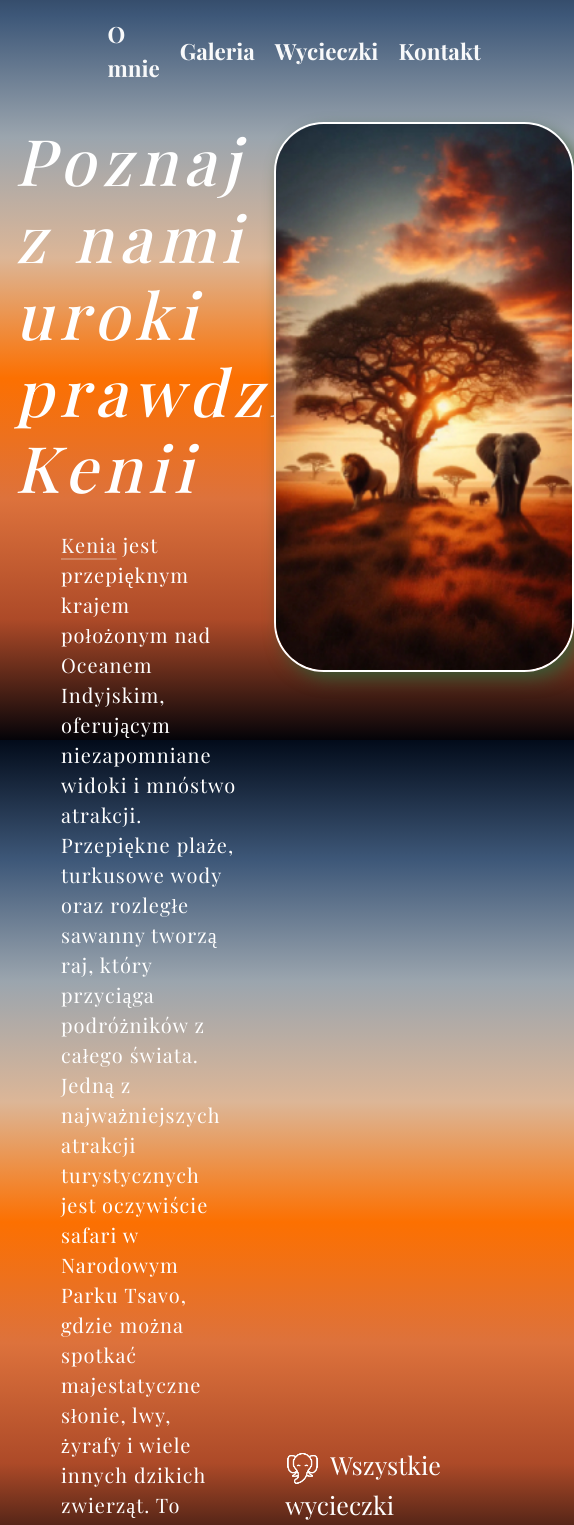
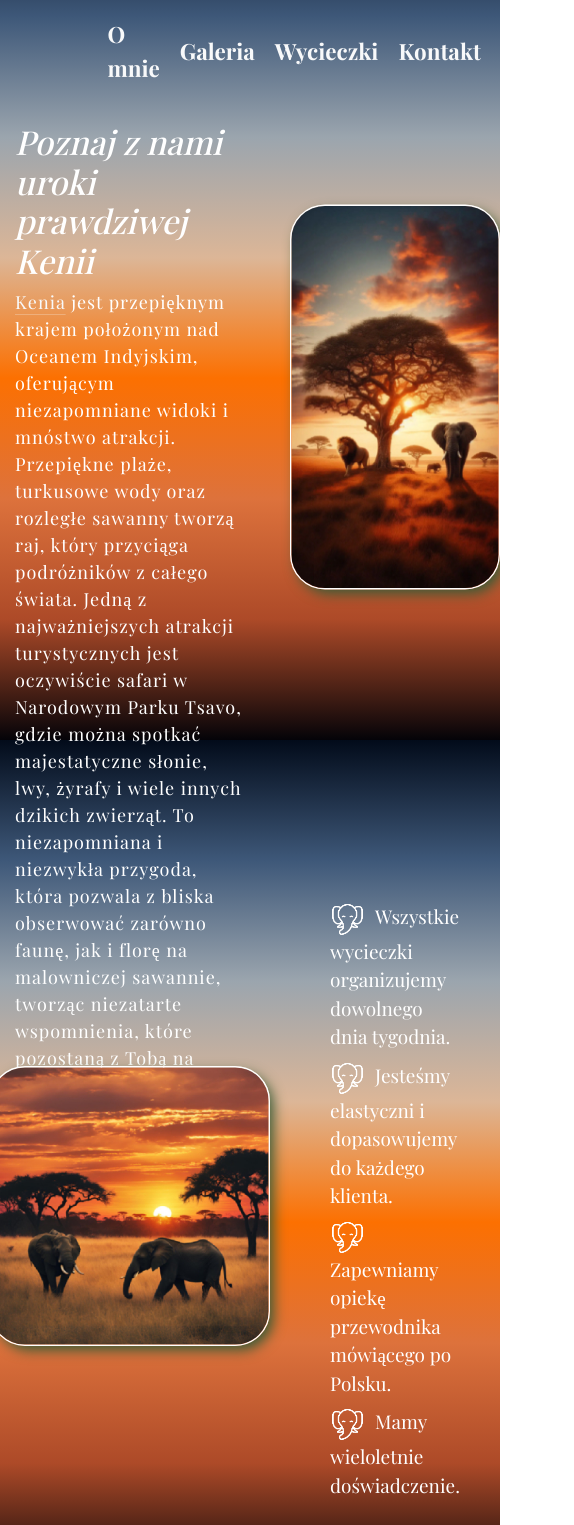
Before and after one commit to aJpaRmp/Odkrywaj-Kenie-z-Lucasem, a React (Vite) app: page / in a window 390 px wide. Shown: the part 104-1629 px from the top of the page, 574 px wide, since content can reach past the window. Built offline with nearby package versions, Linux system fonts and the light colour scheme; a web font is replaced by a local one.

Commit message:
zmiany @media

```diff
--- a/src/components/Main/Main.jsx
+++ b/src/components/Main/Main.jsx
@@ -8,7 +8,7 @@ import { Link } from "react-router-dom";
 const MainSection = () => {
   return (
     <section id="main" className="w-100 d-grid">
-      <div className="info d-flex flex-column ">
+      <article className="info d-flex flex-column ">
         <h1>Poznaj z nami uroki prawdziwej Kenii</h1>
         <span className="info__span d-block  p-3">
           <a
@@ -25,7 +25,7 @@ const MainSection = () => {
           przygoda, która pozwala z bliska obserwować zarówno faunę, jak i florę na malowniczej sawannie, tworząc
           niezatarte wspomnienia, które pozostaną z Tobą na zawsze.
         </span>
-      </div>
+      </article>
 
       <img
         className="main__img img1"
@@ -33,9 +33,9 @@ const MainSection = () => {
         alt="Lew i słoń stojące obok siebie pod rozłożystym drzewem akacji na tle zachodzącego słońca."
       />
 
-      <div className="d-flex info2 align-items-center justify-content-center">
+      <article className="d-flex info2 align-items-center justify-content-center">
         <img
-          className="main__img aling-items-center img2 "
+          className="main__img img2 "
           src={image1}
           alt="Dwa słonie afrykańskie przechadzają się po sawannie podczas spektakularnego zachodu słońca."
         />
@@ -58,7 +58,7 @@ const MainSection = () => {
             Mamy wieloletnie doświadczenie.
           </li>
         </ul>
-      </div>
+      </article>
       <Link id="btnContact" to="/contact" className="btn btn-primary position-relative border-0">
         Zapytaj o cenę i zaplanuj swoją wycieczkę
       </Link>
--- a/src/style/_media.scss
+++ b/src/style/_media.scss
@@ -16,10 +16,103 @@
 @media (max-width: 1300px) {
   #main {
     grid-template-columns: 74% 26% !important;
+    .main__img {
+      transform: scale(0.9);
+    }
+    .info2 {
+      margin-top: 40px !important;
+      grid-column: 2 span !important;
+    }
   }
 }
 @media (max-width: 1200px) {
   #main {
     grid-template-columns: 72% 28% !important;
+    h1 {
+      font-size: 50px !important;
+      letter-spacing: normal !important;
+    }
+    .info {
+      .info__span {
+        margin: 0 !important;
+        width: 90% !important;
+      }
+    }
+    .info2 {
+      ul {
+        font-size: 24px !important;
+      }
+    }
   }
 }
+@media (max-width: 1055px) {
+  #main {
+    grid-template-columns: 70% 30% !important;
+    .main__img {
+      transform: scale(0.8);
+    }
+    .info2 {
+      ul {
+        font-size: 24px !important;
+        padding: 0;
+      }
+      .img2 {
+        margin: 0px !important;
+      }
+    }
+  }
+}
+@media (max-width: 950px) {
+  #main {
+    grid-template-columns: 68% 32% !important;
+    .info {
+      h1 {
+        font-size: 37px !important;
+      }
+      .info__span {
+        font-size: 18px !important;
+        width: 95% !important;
+      }
+    }
+    .info2 {
+      ul {
+        font-size: 22px !important;
+      }
+    }
+  }
+}
+@media (max-width: 885px) {
+  #main {
+    grid-template-columns: 66% 34% !important;
+    .info {
+      h1 {
+        font-size: 35px !important;
+      }
+      .info__span {
+        padding: 0 !important;
+        width: 100% !important;
+      }
+    }
+    .main__img {
+      transform: scale(0.7);
+    }
+    .info2 {
+      margin-top: 20px !important;
+    }
+  }
+}
+@media (max-width: 790px) {
+  #main {
+    grid-template-columns: 64% 36% !important;
+    .info {
+      h1 {
+        font-size: 33px !important;
+      }
+    }
+    .info2 {
+      ul {
+        font-size: 19px !important;
+      }
+    }
+  }
+}
```
